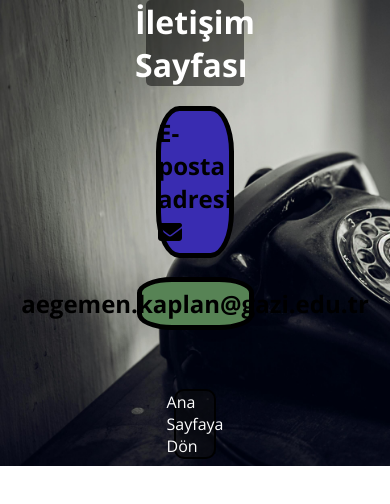
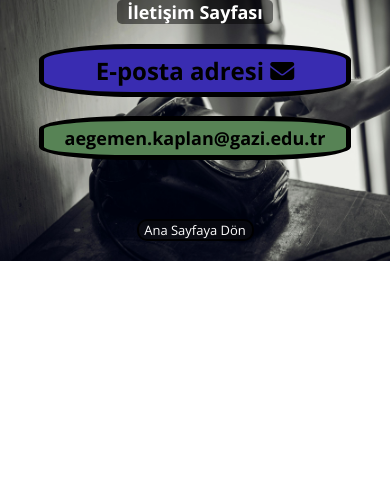
Before and after one commit to AliEgemenKaplan/AliEgemenKaplan.github.io, a plain HTML site: page yan_sayfalar/iletişim.html in a window 390 px wide. Drawn offline with nearby package versions, Linux system fonts and the light colour scheme.

Commit message:
Update mobile.css

```diff
--- a/Web_Sayfam/CSS/mobile.css
+++ b/Web_Sayfam/CSS/mobile.css
@@ -47,3 +47,50 @@
 
 
 }
+.üst{
+    background: #392cb1;
+    border: 5px black solid ;
+    border-radius: 30%;
+    width: 80%;
+    padding: 5px;
+    font-weight: 1000;
+    font-size: x-large;
+    display: flex;
+    justify-content: center;
+    margin-left: auto;
+    margin-right: auto;
+    margin-top: 5%;
+
+
+
+ }
+ .alt{
+     background: #578355;
+     border: 5px black solid ;
+     border-radius: 30%;
+     width: 80%;
+     padding: 5px;
+     font-weight: 1000;
+     font-size: large;
+     display: flex;
+     justify-content: center;
+     margin-left: auto;
+     margin-right: auto;
+     margin-top: 5%;
+     margin-bottom: 15%;
+
+
+  }
+  .head h1{
+    font-size: large;
+  }
+.head{
+    width: 40%;
+}
+#Ana-Sayfa{
+    width: 30%;
+    margin-bottom: 20px;
+}
+#Ana-Sayfa a{
+    font-size: small;
+}
```
